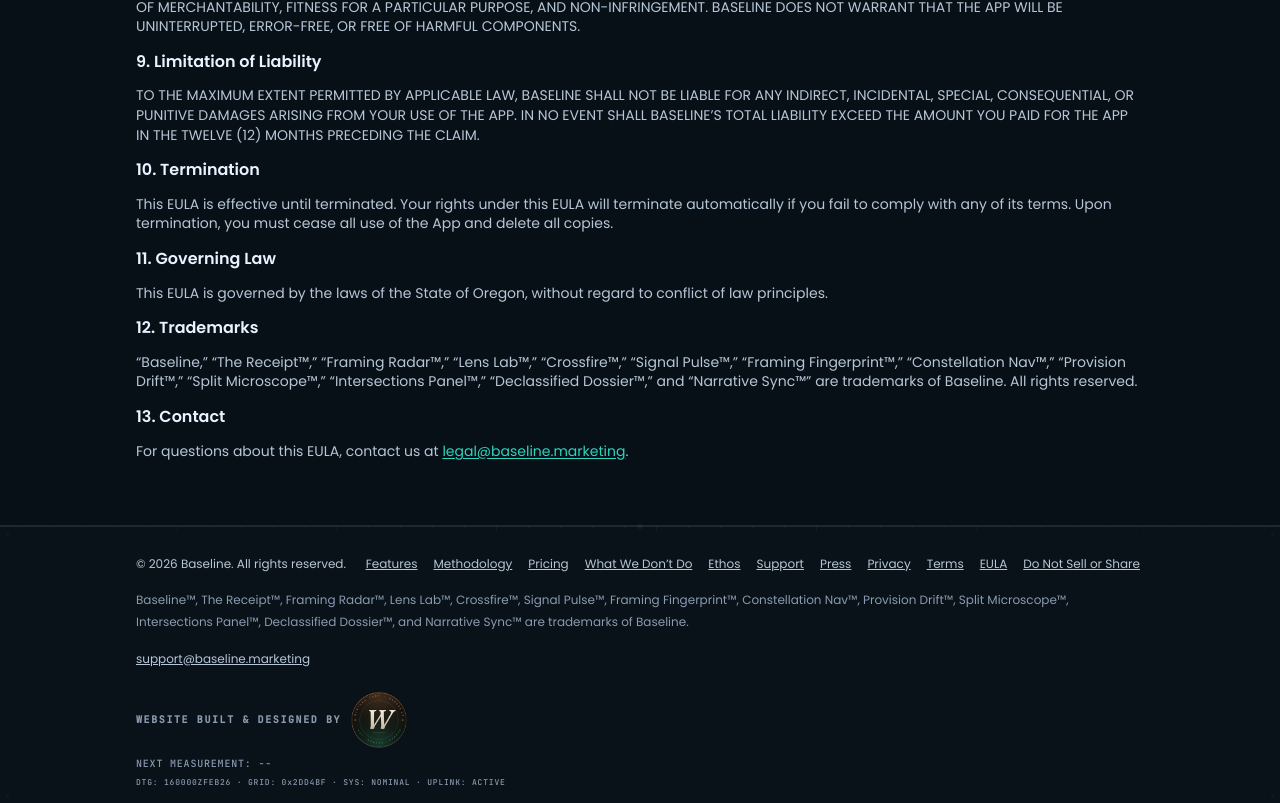
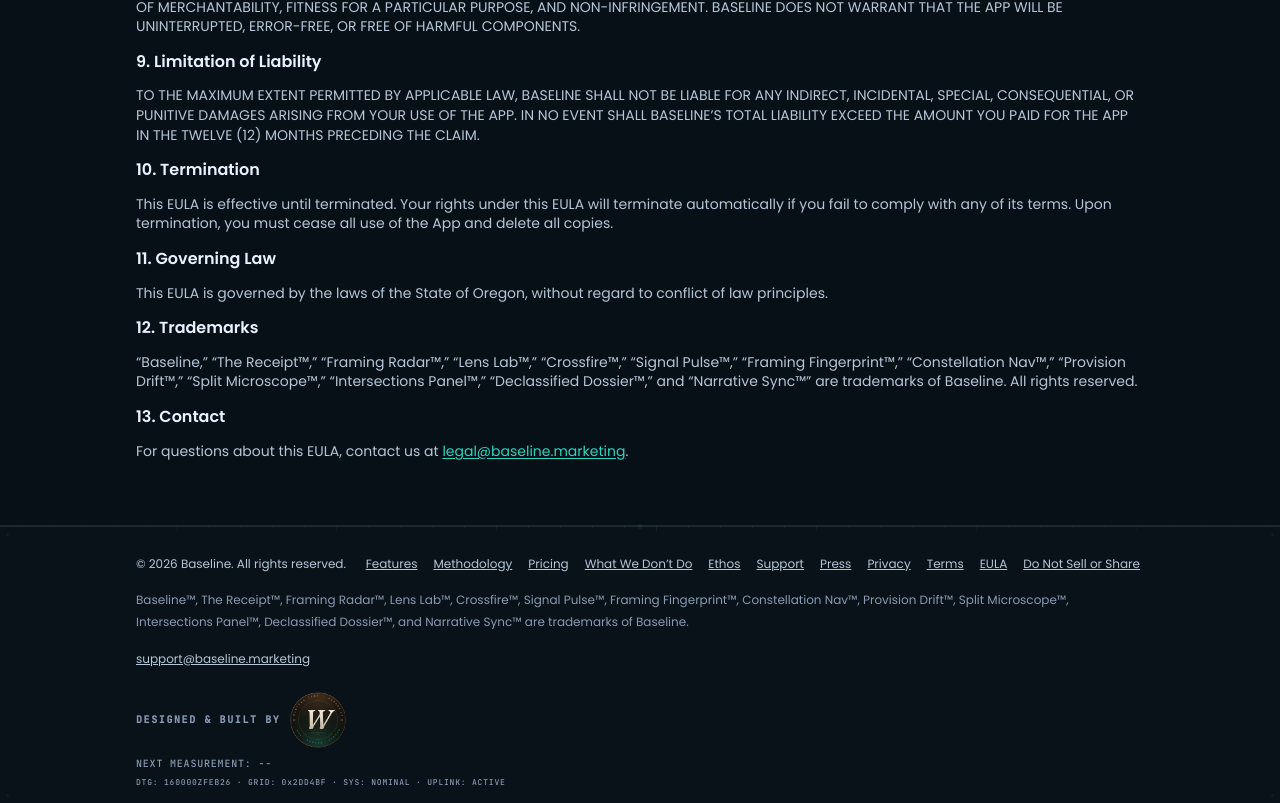
Before and after one commit to Preston2012/baseline.marketing, a Next.js app in the folder baseline-site-v1_8/: page /eula in a window 1280 px wide. Shown: the part 1399-2202 px from the top of the page. Built offline with nearby package versions, Linux system fonts and the light colour scheme.

Commit message:
footer: update Winters Code credit stamp to new badge, standardize label

```diff
--- a/baseline-site-v1_8/components/SiteFooter.tsx
+++ b/baseline-site-v1_8/components/SiteFooter.tsx
@@ -115,7 +115,7 @@
               fontWeight: 600,
             }}
           >
-            Website Built &amp; Designed By
+            Designed &amp; Built By
           </span>
           <img
             src="/wc-credit-stamp-176.webp"
```
Also changed, not shown: baseline-site-v1_8/public/wc-credit-stamp-176.webp.
